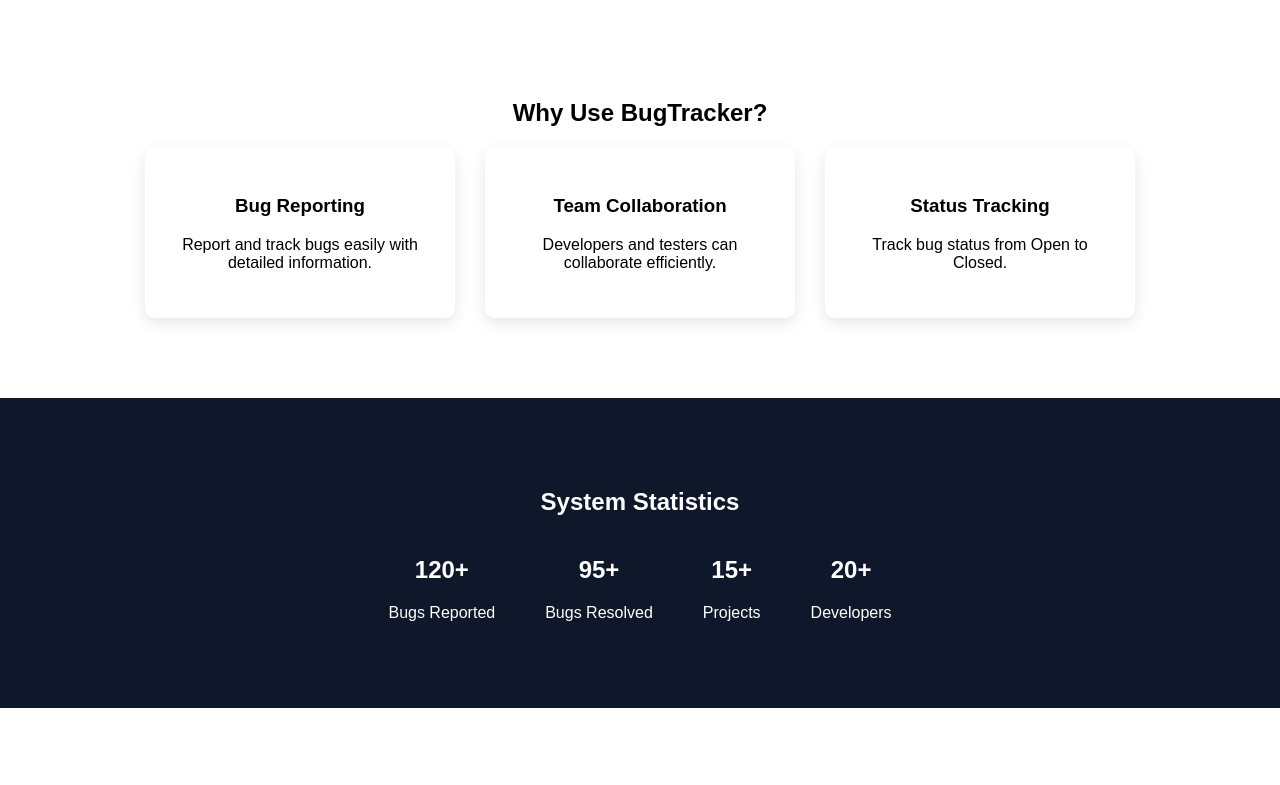
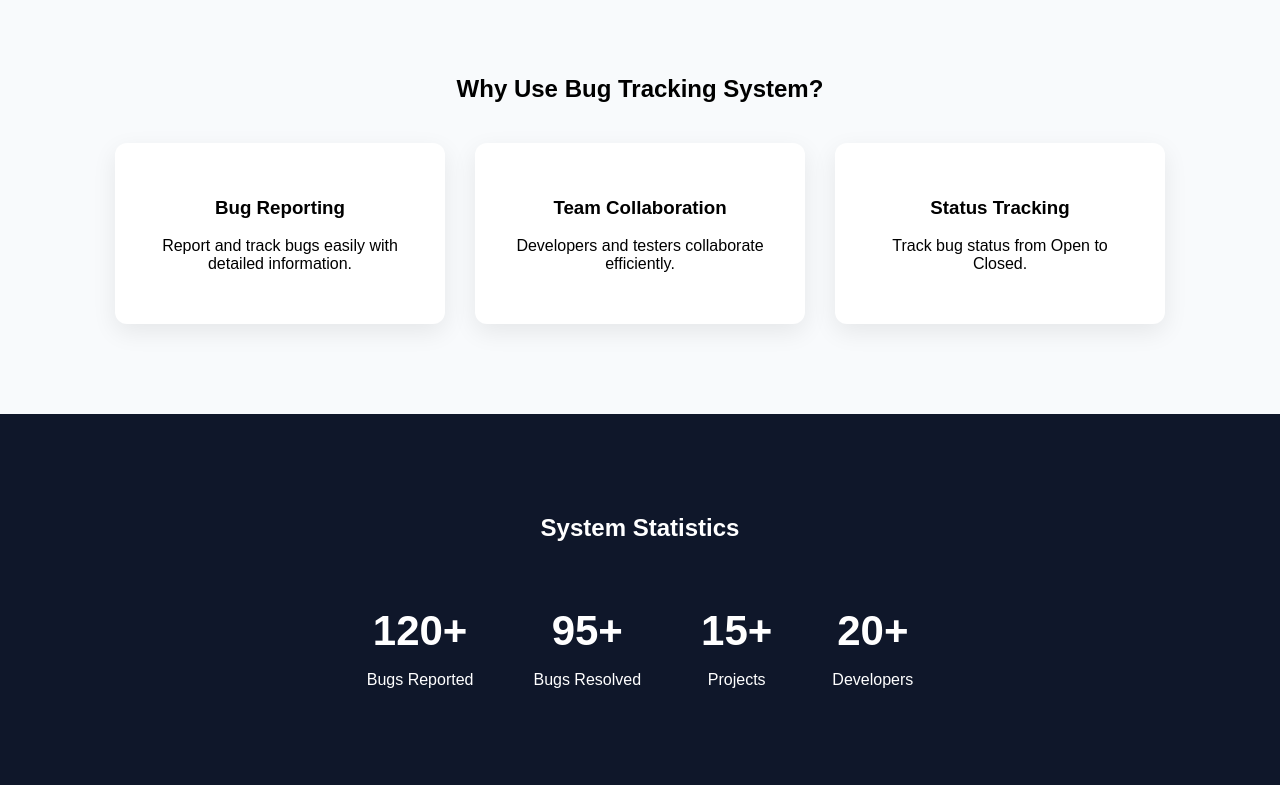
Before and after one commit to siddharthmehta2222-hub/bug-tracking-system-django, a Django app: page / in a window 1280 px wide. Shown: the part 819-1604 px from the top of the page. Run offline with Django 5.2, Linux system fonts and the light colour scheme; data that the repository does not hold is empty; some libraries are stand-ins or nearby versions.

Commit message:
homepage aboutus hero section is updated

```diff
--- a/core/templates/core/home.html
+++ b/core/templates/core/home.html
@@ -1,9 +1,13 @@
-<!DOCTYPE html><html><head>
-<title>Bug Tracking System</title><style>
+<!DOCTYPE html><html><head><title>Bug Tracking System</title><style>
+
+html{
+scroll-behavior:smooth;
+}
 
 body{
 margin:0;
 font-family:Arial, sans-serif;
+background:#f8fafc;
 }
 
 /* NAVBAR */
@@ -37,27 +55,33 @@ color:white;
 }
 
 .hero h1{
-font-size:50px;
+font-size:55px;
 margin-bottom:10px;
 }
 
 .hero p{
 font-size:20px;
-margin-bottom:20px;
+margin-bottom:25px;
 }
 
 .btn{
 background:#ef4444;
-padding:12px 25px;
+padding:12px 28px;
 color:white;
 text-decoration:none;
-border-radius:5px;
+border-radius:6px;
+transition:0.3s;
+}
+
+.btn:hover{
+background:#dc2626;
+transform:scale(1.05);
 }
 
 /* FEATURES */
 
 .features{
-padding:80px 40px;
+padding:90px 40px;
 text-align:center;
 }
 
@@ -66,13 +90,21 @@ display:flex;
 justify-content:center;
 gap:30px;
 flex-wrap:wrap;
+margin-top:40px;
 }
 
 .feature-card{
-width:250px;
-padding:30px;
-box-shadow:0 5px 15px rgba(0,0,0,0.1);
-border-radius:10px;
+width:260px;
+padding:35px;
+box-shadow:0 8px 25px rgba(0,0,0,0.08);
+border-radius:12px;
+background:white;
+transition:0.3s;
+}
+
+.feature-card:hover{
+transform:translateY(-8px);
+box-shadow:0 15px 35px rgba(0,0,0,0.15);
 }
 
 /* STATS */
@@ -80,30 +112,37 @@ border-radius:10px;
 .stats{
 background:#0f172a;
 color:white;
-padding:70px 40px;
+padding:80px 40px;
 text-align:center;
 }
 
 .stats-grid{
 display:flex;
 justify-content:center;
-gap:50px;
+gap:60px;
 flex-wrap:wrap;
+margin-top:30px;
+}
+
+.stats-grid h1{
+font-size:42px;
+margin-bottom:5px;
 }
 
 /* ABOUT */
 
 .about{
-padding:80px 40px;
+padding:90px 40px;
 display:flex;
 align-items:center;
-gap:50px;
+gap:60px;
 flex-wrap:wrap;
 }
 
 .about img{
 width:100%;
-border-radius:10px;
+border-radius:12px;
+box-shadow:0 10px 25px rgba(0,0,0,0.15);
 }
 
 /* DASHBOARD SLIDER */
@@ -216,23 +261,21 @@ border-top:1px solid #1e293b;
 padding-top:20px;
 }
 
-</style></head><body><!-- NAVBAR --><div class="navbar">
-<h2>BugTracker</h2><div>
+</style></head><body><!-- NAVBAR --><div class="navbar"><h2>Bug Tracking System</h2><div>
 <a href="#">Home</a>
-<a href="#">About</a>
+<a href="#about">About</a>
 <a href="/login/">Login</a>
 <a href="/signup/">Signup</a>
-</div>
-</div><!-- HERO --><div class="hero"><div>
-<h1>Track Bugs Faster</h1>
-<p>Modern bug tracking system for developers and testers</p>
-<a href="/signup/" class="btn">Get Started</a>
-</div></div><!-- FEATURES --><section class="features"><h2>Why Use BugTracker?</h2><div class="features-grid"><div class="feature-card">
+<a href="#contact">Contact Us</a>
+
+</div></div><!-- HERO --><div class="hero"><div><h1>Track Bugs Faster</h1><p>Modern bug tracking system for developers and testers</p><a href="/signup/" class="btn">Get Started</a>
+
+</div></div><!-- FEATURES --><section class="features"><h2>Why Use Bug Tracking System?</h2><div class="features-grid"><div class="feature-card">
 <h3>Bug Reporting</h3>
 <p>Report and track bugs easily with detailed information.</p>
 </div><div class="feature-card">
 <h3>Team Collaboration</h3>
-<p>Developers and testers can collaborate efficiently.</p>
+<p>Developers and testers collaborate efficiently.</p>
 </div><div class="feature-card">
 <h3>Status Tracking</h3>
 <p>Track bug status from Open to Closed.</p>
@@ -248,13 +291,11 @@ padding-top:20px;
 </div><div>
 <h1>20+</h1>
 <p>Developers</p>
-</div></div></section><!-- ABOUT --><section class="about"><div style="flex:1"><img src="https://images.unsplash.com/photo-1521737604893-d14cc237f11d"></div><div style="flex:1"><h2>What is Bug Tracking?</h2><p>
-A Bug Tracking System helps teams identify,
-track and resolve software issues efficiently.
+</div></div></section><!-- ABOUT --><section class="about" id="about"><div style="flex:1"><img src="https://images.unsplash.com/photo-1521737604893-d14cc237f11d"></div><div style="flex:1"><h2>What is Bug Tracking?</h2><p>
+A Bug Tracking System helps teams identify, track and resolve software issues efficiently.
 </p><p>
-Testers report bugs, developers fix them,
-and managers track progress through dashboards.
-</p></div></section><!-- DASHBOARD PREVIEW --><section style="background:#f5f5f5; padding:80px 40px; text-align:center;"><h2>Bug Management Dashboard</h2><div class="slider"><div class="slide">
+Testers report bugs, developers fix them, and managers track progress through dashboards.
+</p></div></section><!-- DASHBOARD --><section style="background:#f5f5f5; padding:80px 40px; text-align:center;"><h2>Bug Management Dashboard</h2><div class="slider"><div class="slide">
 <img src="https://miro.medium.com/max/1400/1*Qk1Yq6x7X7vC18JNpDutLw.png">
 <h3>Open Bugs</h3>
 </div><div class="slide">
@@ -263,25 +304,27 @@ and managers track progress through dashboards.
 </div><div class="slide">
 <img src="https://miro.medium.com/max/1400/1*kanban-done-column.png">
 <h3>Closed Bugs</h3>
-</div></div></section><!-- CONTACT --><section class="contact-section"><div class="contact-container"><div class="map"><iframe src="https://maps.google.com/maps?q=Ahmedabad&t=&z=13&ie=UTF8&iwloc=&output=embed"></iframe></div><div class="contact-form"><h2>Contact Us</h2><form><input type="text" placeholder="Your Name"><input type="email" placeholder="Your Email"><input type="text" placeholder="Subject"><textarea rows="5" placeholder="Message"></textarea><button>Send Message</button>
+</div></div></section><!-- CONTACT --><section class="contact-section" id="contact"><div class="contact-container"><div class="map"><iframe src="https://maps.google.com/maps?q=Ahmedabad&t=&z=13&ie=UTF8&iwloc=&output=embed"></iframe></div><div class="contact-form"><h2>Contact Us</h2><form><input type="text" placeholder="Your Name">
+<input type="email" placeholder="Your Email">
+<input type="text" placeholder="Subject"><textarea rows="5" placeholder="Message"></textarea><button>Send Message</button>
 
 </form></div></div></section><!-- FOOTER --><footer class="footer"><div class="footer-grid"><div>
-<h3>BugTracker</h3>
+<h3>Bug Tracking System</h3>
 <p>Modern bug tracking platform for teams.</p>
 </div><div>
 <h3>Quick Links</h3>
 <a href="#">Home</a>
-<a href="#">About</a>
-<a href="#">Login</a>
-<a href="#">Signup</a>
+<a href="#about">About</a>
+<a href="/login/">Login</a>
+<a href="/signup/">Signup</a>
 </div><div>
 <h3>Services</h3>
 <a href="#">Bug Tracking</a>
 <a href="#">Project Management</a>
 <a href="#">Developer Tools</a>
-</div></div><div class="footer-bottom">© 2026 BugTracker System
+</div></div><div class="footer-bottom">© 2026 Bug Tracking System
 
-</div></footer><!-- SLIDER SCRIPT --><script>
+</div></footer><script>
 
 let slideIndex = 0;
 
```
Also changed, not shown: other parts of core/templates/core/home.html (+29 -8 lines).
